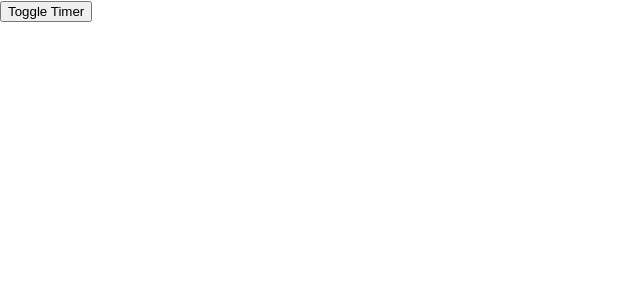
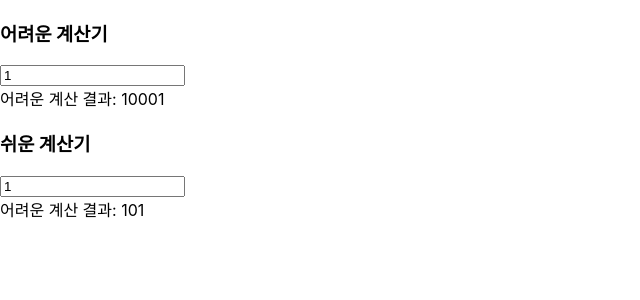
Before and after one commit to kmwdevelop/react-hook-playground, a React (Create React App) app: page / in a window 1280 px wide. Shown: the top 300 px of the page, without its empty margins (0-640 px from the left). Built offline with nearby package versions, Linux system fonts and the light colour scheme.

Commit message:
useMemo 학습

```diff
--- /dev/null
+++ b/src/hook_example/App_useMemo.js
@@ -0,0 +1,44 @@
+import { useCallback, useMemo, useState } from "react";
+
+const hardCalculate = (number) => {
+  console.log("어려운 계산!");
+  for (let i = 0; i < 1000000000; i++) {}
+  return number + 10000;
+};
+
+const App_useMemo = () => {
+  const [hardNumber, setHardNumber] = useState(1);
+  const [easyNumber, setEasyNumber] = useState(1);
+
+  // hardNumber가 바뀔 때만 hardCalculate 함수가 호출됨
+  const hardSum = useMemo(() => {
+    return hardCalculate(hardNumber);
+  }, [hardNumber]);
+
+  // easyNumber가 바뀔 때마다 호출됨
+  const easyNum = useMemo(() => {
+    return easyNumber + 100;
+  }, [easyNumber]);
+
+  return (
+    <div>
+      <h3>어려운 계산기</h3>
+      <input
+        type="number"
+        value={hardNumber}
+        onChange={(e) => setHardNumber(parseInt(e.target.value))}
+      />
+      <div>어려운 계산 결과: {hardSum}</div>
+
+      <h3>쉬운 계산기</h3>
+      <input
+        type="number"
+        value={easyNumber}
+        onChange={(e) => setEasyNumber(parseInt(e.target.value))}
+      />
+      <div>어려운 계산 결과: {easyNum}</div>
+    </div>
+  );
+};
+
+export default App_useMemo;
--- a/src/index.js
+++ b/src/index.js
@@ -1,8 +1,8 @@
-import React from 'react';
-import ReactDOM from 'react-dom/client';
-import './index.css';
-import App from './App';
-import reportWebVitals from './reportWebVitals';
+import React from "react";
+import ReactDOM from "react-dom/client";
+import "./index.css";
+import App from "./App";
+import reportWebVitals from "./reportWebVitals";
 import App_useLayoutEffect from "./hook_example/App_useLayoutEffect";
 import App_useId from "./hook_example/App_useId";
 import App_useRef_1 from "./hook_example/useRef/App_useRef_1";
@@ -12,12 +12,13 @@ import App_forwardRef from "./hook_example/forwardRef/App_forwardRef";
 import App_useContext from "./hook_example/useContext/App_useContext";
 import App_useEffect from "./hook_example/useEffect/App_useEffect";
 import App_useEffect2 from "./hook_example/useEffect/App_useEffect2";
+import App_useMemo from "./hook_example/App_useMemo";
 
-const root = ReactDOM.createRoot(document.getElementById('root'));
+const root = ReactDOM.createRoot(document.getElementById("root"));
 root.render(
-    <React.StrictMode>
-        <App_useEffect2/>
-    </React.StrictMode>
+  <React.StrictMode>
+    <App_useMemo />
+  </React.StrictMode>
 );
 
 // If you want to start measuring performance in your app, pass a function
```
